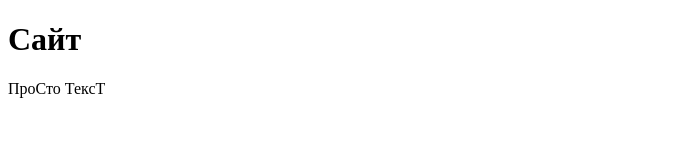
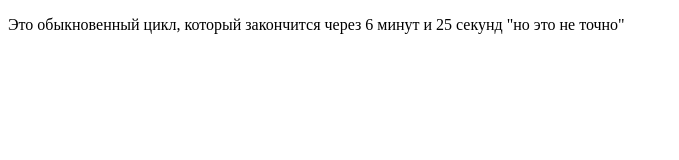
Before and after one commit to Konstantinis22/site, a plain HTML site: page index.html in a window 1280 px wide. Shown: the whole page, without its empty margins (0-679 px from the left). Drawn offline with Linux system fonts and the light colour scheme.

Commit message:
third commit

```diff
--- a/index.html
+++ b/index.html
@@ -5,7 +5,6 @@
 		<meta charset = "utf-8">
 	</head>
 	<body>
-		<h1>Сайт</h1>
-		<p>ПроСто ТексТ</p>
+		<p>Это обыкновенный цикл, который закончится через 6 минут и 25 секунд "но это не точно"</p>
 	</body>
 </html>
```
